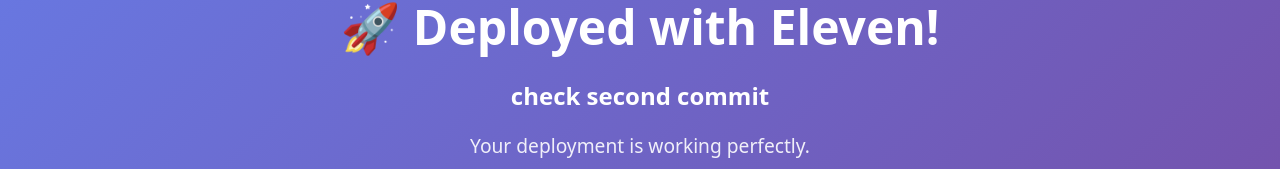
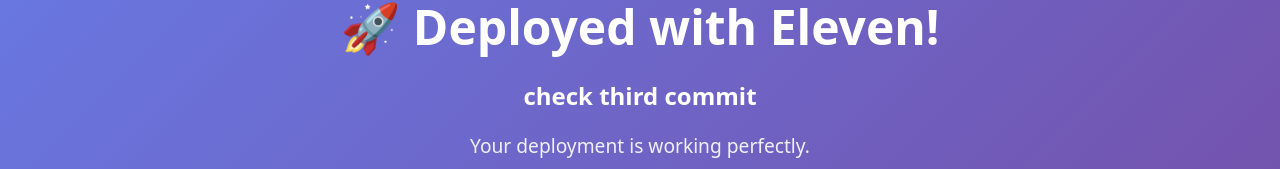
Before and after one commit to puse2504/Testing-redeploy, a website: page index.html in a window 1280 px wide. Shown: the part 291-460 px from the top of the page. Drawn offline with Linux system fonts and the light colour scheme.

Commit message:
Update heading from 'second' to 'third' commit

```diff
--- a/index.html
+++ b/index.html
@@ -23,7 +23,7 @@
 <body>
   <div class="container">
     <h1>🚀 Deployed with Eleven!</h1>
-    <h2>check second commit</h2>
+    <h2>check third commit</h2>
     <p>Your deployment is working perfectly.</p>
     <p><small>Powered by Cloudflare Pages</small></p>
   </div>
```
